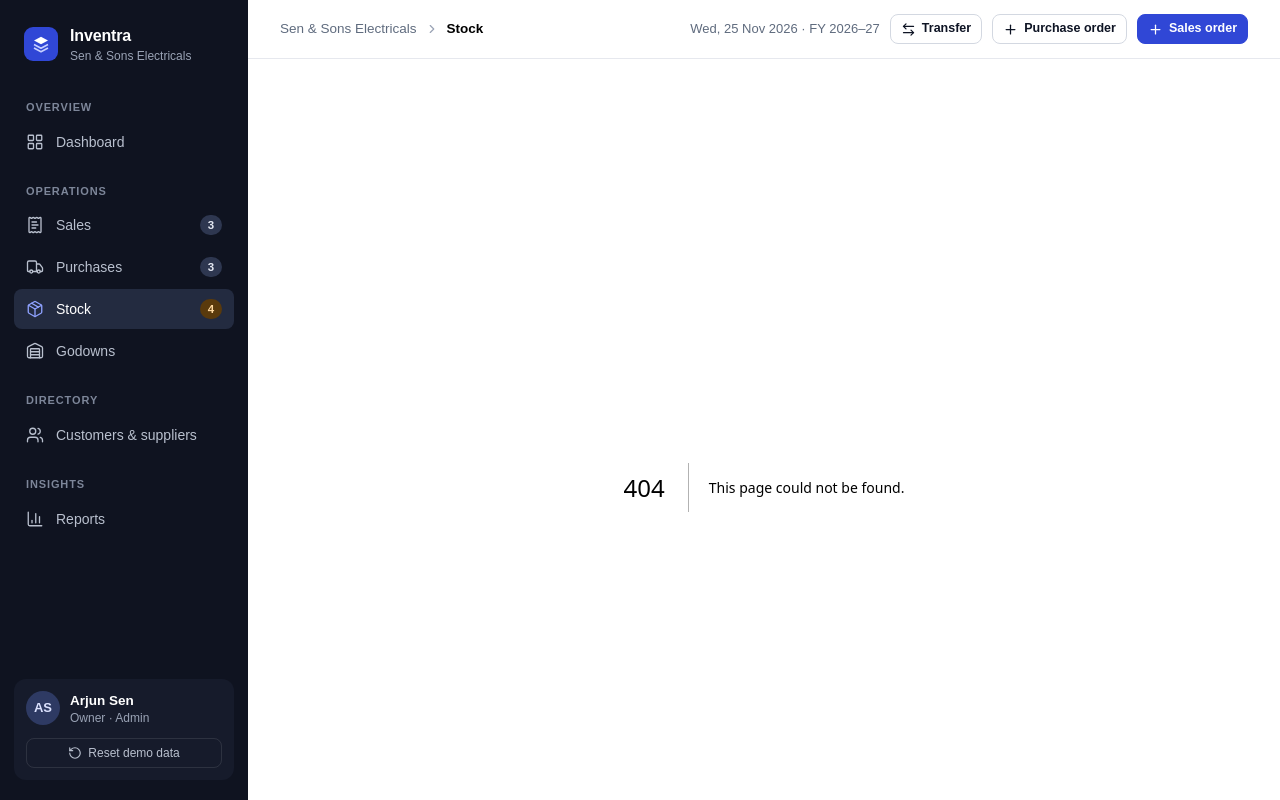
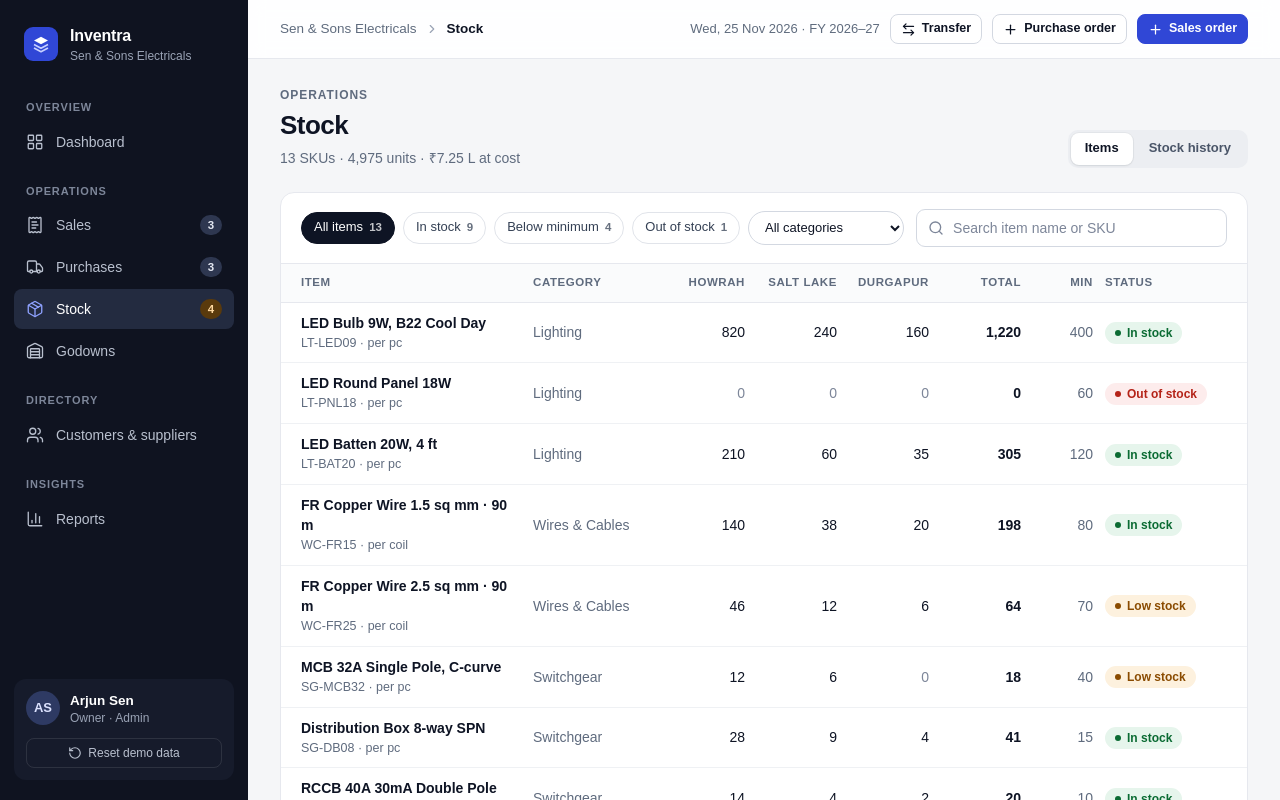
Before and after one commit to harshkhavale/Inventra, a Next.js app: page /stock in a window 1280 px wide. Before the commit this address had no page. Shown: the top 800 px of the page. Built offline with nearby package versions, Linux system fonts and the light colour scheme; a web font is replaced by a local one.

Commit message:
feat(stock): add stock list by godown and stock movement history

```diff
--- /dev/null
+++ b/src/app/stock/page.tsx
@@ -0,0 +1,22 @@
+import type { Metadata } from "next";
+import { Suspense } from "react";
+import { StockView } from "@/components/stock/stock-view";
+import { PageHeader } from "@/components/ui/page-header";
+import { ViewSkeleton } from "@/components/ui/skeleton";
+
+export const metadata: Metadata = { title: "Stock" };
+
+export default function StockPage() {
+  return (
+    <Suspense
+      fallback={
+        <>
+          <PageHeader eyebrow="Operations" title="Stock" />
+          <ViewSkeleton />
+        </>
+      }
+    >
+      <StockView />
+    </Suspense>
+  );
+}
--- /dev/null
+++ b/src/components/stock/stock-view.tsx
@@ -0,0 +1,202 @@
+"use client";
+
+import { useState } from "react";
+import { useUI } from "@/components/providers/ui-provider";
+import { Badge } from "@/components/ui/badge";
+import { LinkButton } from "@/components/ui/button";
+import { Card, Sub } from "@/components/ui/card";
+import { DataTable, type Column } from "@/components/ui/data-table";
+import { Select } from "@/components/ui/field";
+import { FilterChips, SearchInput, Segmented, Toolbar } from "@/components/ui/filters";
+import { PageHeader } from "@/components/ui/page-header";
+import { matches, useUrlFilter } from "@/hooks/use-url-filter";
+import { CATEGORIES, godown, GODOWNS } from "@/lib/constants";
+import { cn } from "@/lib/cn";
+import { formatCompactMoney, formatDateTime, formatMoney, formatNumber, formatSigned } from "@/lib/format";
+import { findItem, stockLevel, stockValue, totalQty } from "@/lib/selectors";
+import { movementTone, stockBadge } from "@/lib/status";
+import type { Category, InventoryState, Item, StockMovement } from "@/lib/types";
+import { useInventory } from "@/store/inventory-store";
+
+const TABS = ["items", "history"] as const;
+type Tab = (typeof TABS)[number];
+
+export function StockView() {
+  const state = useInventory();
+  const [tab, setTab] = useUrlFilter<Tab>("view", TABS, "items");
+  const units = state.items.reduce((s, i) => s + totalQty(i), 0);
+
+  return (
+    <>
+      <PageHeader
+        eyebrow="Operations"
+        title="Stock"
+        description={`${state.items.length} SKUs · ${formatNumber(units)} units · ${formatCompactMoney(stockValue(state.items))} at cost`}
+        actions={
+          <Segmented
+            label="Stock view"
+            value={tab}
+            onChange={setTab}
+            options={[
+              { key: "items", label: "Items" },
+              { key: "history", label: "Stock history" },
+            ]}
+          />
+        }
+      />
+      {tab === "items" ? <ItemsTable state={state} /> : <HistoryTable state={state} />}
+    </>
+  );
+}
+
+/* ------------------------------------------------------------------ Items */
+
+const LEVELS = ["all", "ok", "low", "out"] as const;
+type LevelFilter = (typeof LEVELS)[number];
+const LEVEL_LABEL: Record<LevelFilter, string> = { all: "All items", ok: "In stock", low: "Below minimum", out: "Out of stock" };
+
+function inLevel(i: Item, f: LevelFilter) {
+  const level = stockLevel(i);
+  if (f === "all") return true;
+  if (f === "low") return level !== "ok"; // "below minimum" includes items at zero
+  return level === f;
+}
+
+function ItemsTable({ state }: { state: InventoryState }) {
+  const { openDrawer } = useUI();
+  const [level, setLevel] = useUrlFilter<LevelFilter>("status", LEVELS, "all");
+  const [category, setCategory] = useState<Category | "all">("all");
+  const [query, setQuery] = useState("");
+
+  const search = (i: Item) => matches(query, i.name, i.sku) && (category === "all" || i.category === category);
+  const rows = state.items.filter((i) => inLevel(i, level) && search(i));
+
+  const columns: Column<Item>[] = [
+    {
+      key: "item",
+      header: "Item",
+      width: "minmax(220px, 2fr)",
+      cell: (i) => (
+        <>
+          <LinkButton onClick={() => openDrawer({ type: "item", sku: i.sku })}>{i.name}</LinkButton>
+          <Sub className="tabular">
+            {i.sku} · per {i.unit}
+          </Sub>
+        </>
+      ),
+    },
+    { key: "cat", header: "Category", width: "120px", cell: (i) => <span className="text-muted">{i.category}</span> },
+    ...GODOWNS.map<Column<Item>>((g) => ({
+      key: g.id,
+      header: g.short,
+      width: "80px",
+      align: "right",
+      cell: (i) => <span className={cn("tabular", i.stock[g.id] === 0 && "text-faint")}>{formatNumber(i.stock[g.id])}</span>,
+    })),
+    { key: "total", header: "Total", width: "80px", align: "right", cell: (i) => <span className="tabular font-[650]">{formatNumber(totalQty(i))}</span> },
+    { key: "min", header: "Min", width: "60px", align: "right", cell: (i) => <span className="tabular text-muted">{formatNumber(i.minLevel)}</span> },
+    {
+      key: "status",
+      header: "Status",
+      width: "120px",
+      cell: (i) => {
+        const b = stockBadge[stockLevel(i)];
+        return <Badge tone={b.tone}>{b.label}</Badge>;
+      },
+    },
+    { key: "value", header: "Value", width: "110px", align: "right", cell: (i) => <span className="tabular">{formatMoney(totalQty(i) * i.cost)}</span> },
+  ];
+
+  return (
+    <Card>
+      <Toolbar>
+        <div className="flex flex-wrap items-center gap-2">
+          <FilterChips
+            label="Filter by stock level"
+            value={level}
+            onChange={setLevel}
+            options={LEVELS.map((f) => ({ key: f, label: LEVEL_LABEL[f], count: state.items.filter((i) => inLevel(i, f) && search(i)).length }))}
+          />
+          <Select
+            aria-label="Category"
+            className="min-h-[34px] w-auto rounded-full text-[13px]"
+            value={category}
+            onChange={(e) => setCategory(e.target.value as Category | "all")}
+          >
+            <option value="all">All categories</option>
+            {CATEGORIES.map((c) => (
+              <option key={c} value={c}>
+                {c}
+              </option>
+            ))}
+          </Select>
+        </div>
+        <SearchInput label="Search items" placeholder="Search item name or SKU" value={query} onChange={setQuery} />
+      </Toolbar>
+      <DataTable columns={columns} rows={rows} rowKey={(i) => i.sku} empty="No items match these filters." />
+    </Card>
+  );
+}
+
+/* ---------------------------------------------------------------- History */
+
+const MOVES = ["all", "purchase", "sale", "transfer"] as const;
+type MoveFilter = (typeof MOVES)[number];
+const MOVE_LABEL: Record<MoveFilter, string> = { all: "All", purchase: "Purchase", sale: "Sale", transfer: "Transfer" };
+const HISTORY_LIMIT = 60;
+
+const inMove = (m: StockMovement, f: MoveFilter) => f === "all" || m.type.toLowerCase().startsWith(f);
+
+type MovementRow = StockMovement & { key: string };
+
+function HistoryTable({ state }: { state: InventoryState }) {
+  const { openDrawer } = useUI();
+  const [type, setType] = useUrlFilter<MoveFilter>("type", MOVES, "all");
+  const [query, setQuery] = useState("");
+
+  const search = (m: StockMovement) => matches(query, findItem(state, m.sku).name, m.sku, m.ref);
+  const rows: MovementRow[] = state.movements
+    .map((m, idx) => ({ ...m, key: `${m.at}-${m.ref}-${m.sku}-${m.godownId}-${idx}` }))
+    .filter((m) => inMove(m, type) && search(m))
+    .slice(0, HISTORY_LIMIT);
+
+  const columns: Column<MovementRow>[] = [
+    { key: "when", header: "When", width: "160px", cell: (m) => <span className="text-muted">{formatDateTime(m.at)}</span> },
+    {
+      key: "item",
+      header: "Item",
+      width: "minmax(240px, 2fr)",
+      cell: (m) => (
+        <>
+          <LinkButton onClick={() => openDrawer({ type: "item", sku: m.sku })}>{findItem(state, m.sku).name}</LinkButton>
+          <Sub className="tabular">{m.sku}</Sub>
+        </>
+      ),
+    },
+    { key: "godown", header: "Godown", width: "110px", cell: (m) => godown(m.godownId).short },
+    { key: "type", header: "Movement", width: "130px", cell: (m) => <Badge tone={movementTone[m.type]}>{m.type}</Badge> },
+    { key: "ref", header: "Reference", width: "120px", cell: (m) => <span className="tabular text-muted">{m.ref}</span> },
+    {
+      key: "qty",
+      header: "Qty",
+      width: "100px",
+      align: "right",
+      cell: (m) => <span className={cn("tabular font-semibold", m.qty > 0 ? "text-good" : "text-bad")}>{formatSigned(m.qty)}</span>,
+    },
+  ];
+
+  return (
+    <Card>
+      <Toolbar>
+        <FilterChips
+          label="Filter by movement type"
+          value={type}
+          onChange={setType}
+          options={MOVES.map((f) => ({ key: f, label: MOVE_LABEL[f], count: state.movements.filter((m) => inMove(m, f) && search(m)).length }))}
+        />
+        <SearchInput label="Search stock movements" placeholder="Search item, SKU or reference" value={query} onChange={setQuery} />
+      </Toolbar>
+      <DataTable columns={columns} rows={rows} rowKey={(m) => m.key} empty="No movements match." />
+    </Card>
+  );
+}
```
